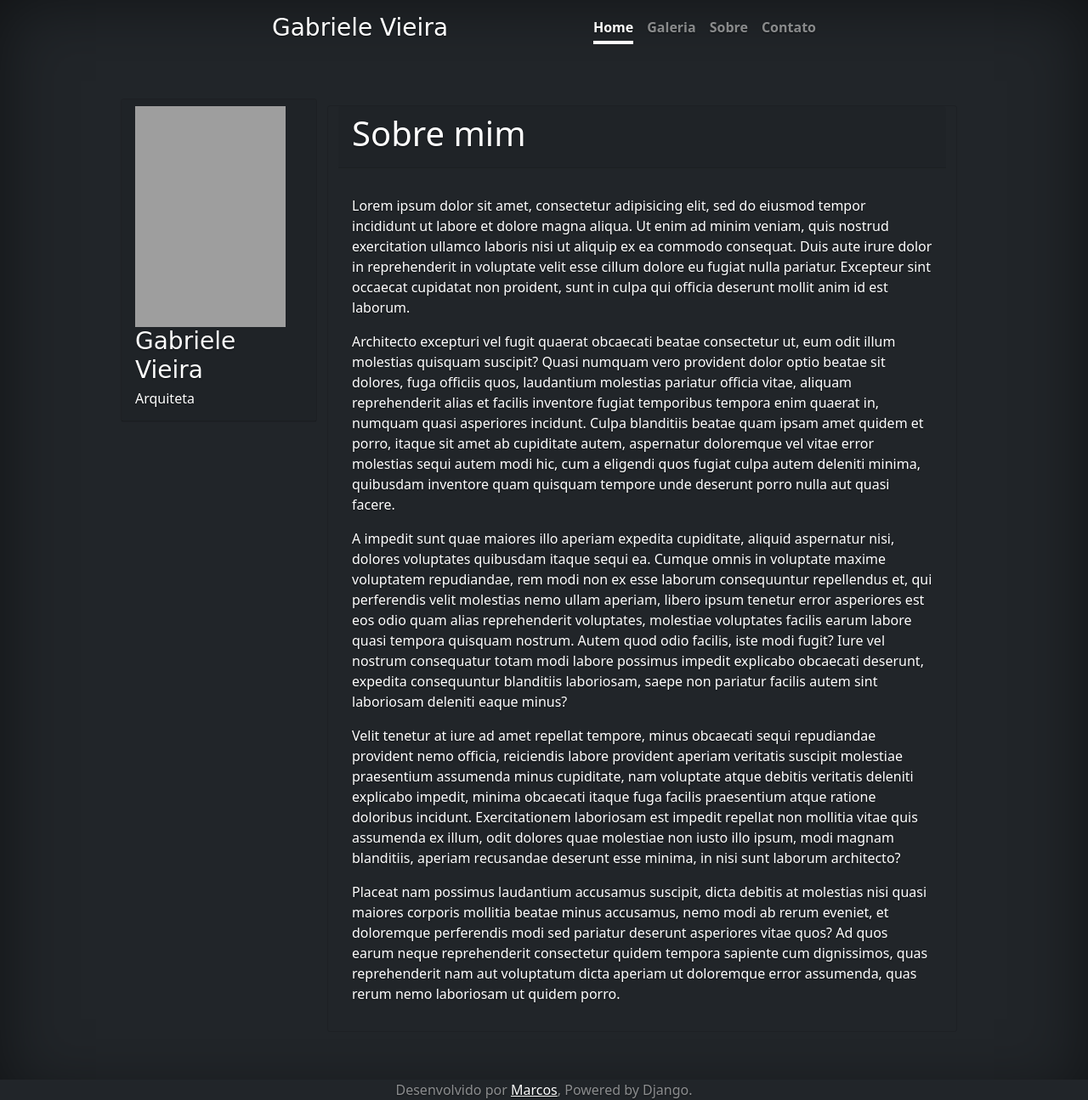
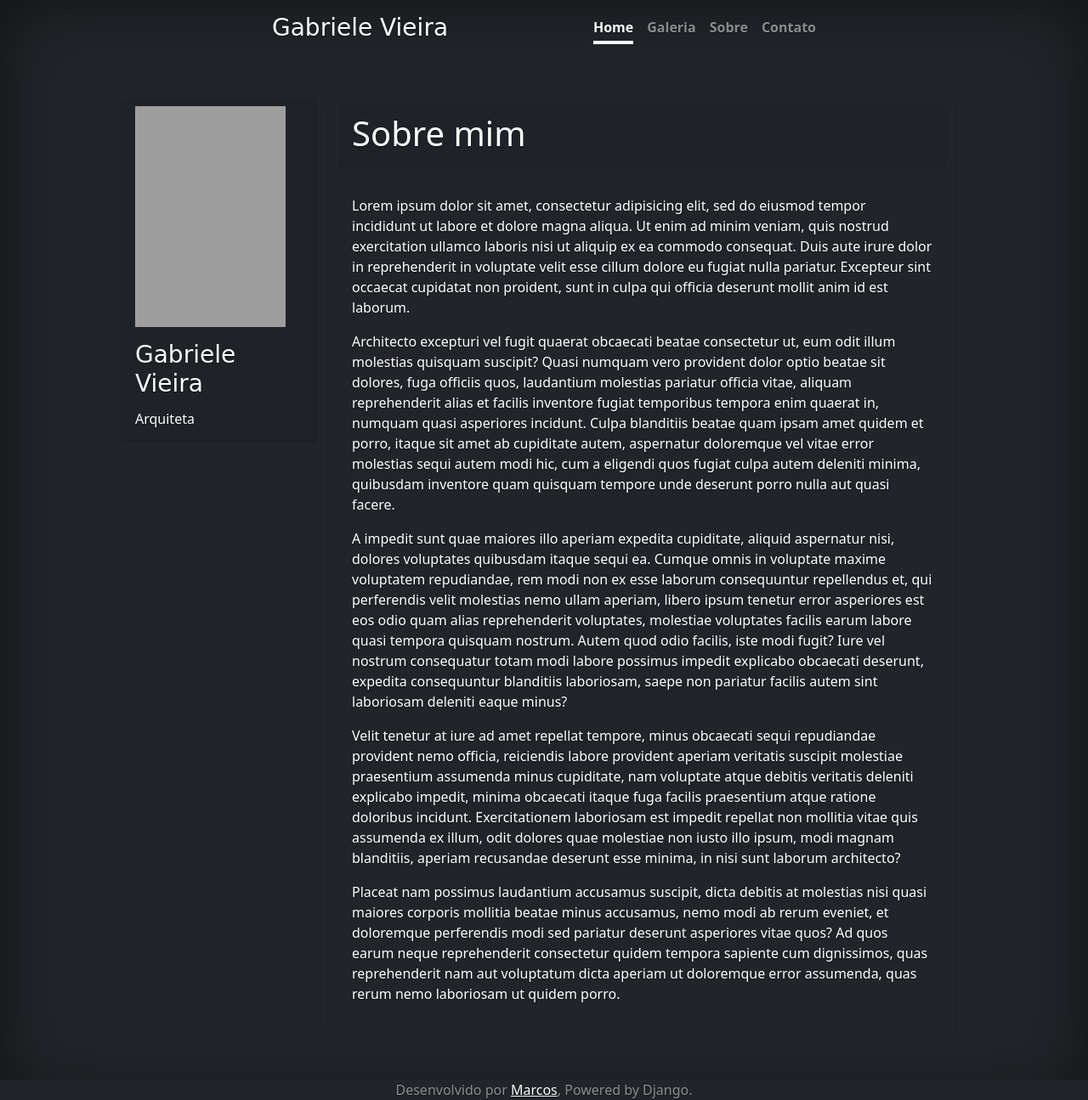
Before and after one commit to Marcos-osg/Portifolio, a Django app: page /sobre in a window 1280 px wide. Shown: the whole page at 85% size. Run offline with Django 3.2, Linux system fonts and the light colour scheme; some libraries are stand-ins or nearby versions; some web fonts are replaced; grey boxes are pictures that could not be loaded.

Commit message:
esboço finalizado

```diff
--- a/gabrielearq/core/templates/core/sobre.html
+++ b/gabrielearq/core/templates/core/sobre.html
@@ -8,7 +8,8 @@
                     <img class="image-thumb-sobre"
                                 src="https://medias.cnnbrasil.com.br/fotografia-do-brasileiro-victor-lima-esta-entre-as-25-melhores-fotos-do-ano.jpeg?format=JPEG&image=https://mediastorage.cnnbrasil.com.br/IMAGES/00/00/03/39216_132E09CF04A2E018.jpg&width=804&height=452&resize=CROP"
                                 alt="">
-                    <h3>Gabriele Vieira</h3>
+
+                    <h3 class="my-3">Gabriele Vieira</h3>
                     <h6>Arquiteta</h6>
                 </div>
             </div>
```
